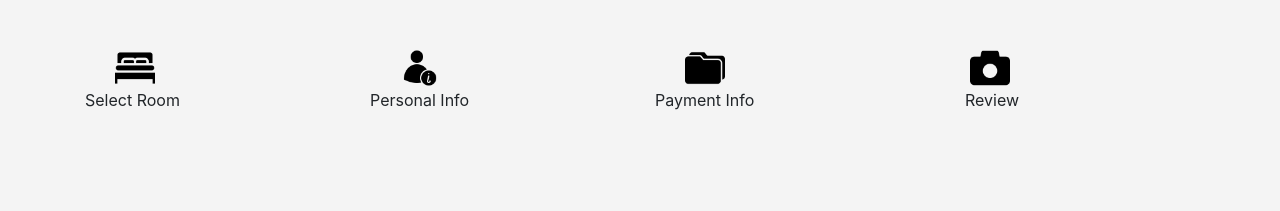
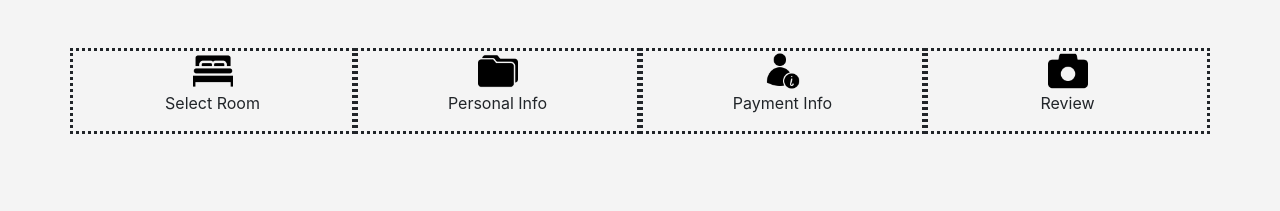
Before and after one commit to mightyFZeus/booking, a plain HTML site: page index.html in a window 1280 px wide. Shown: the part 202-413 px from the top of the page. Drawn offline with nearby package versions, Linux system fonts and the light colour scheme; a script that the page names is missing.

Commit message:
Update index.html

```diff
--- a/index.html
+++ b/index.html
@@ -36,25 +36,25 @@
 				</div>
 			</nav>
 
-			<div class="container" >
+			<div class="container">
 				<div class="row">
-					<div class="col-md-3 #icon_row">
-						<img class="icon" src="images/bed.png"></img><br>
-						<span class="icon_text"> Select Room</span>
+					<div class="col-md-3 " style="text-align: center; border-style: dotted;">
+						<img src="images/bed.png"  style="height: 40px;">
+						<p>Select Room</p>
 					</div>
-					<div class="col-md-3 #icon_row">
-						<img class="icon" src="images/user.png"></img><br>
-						<span class="icon_text">Personal Info</span>
+					<div class="col-md-3 "  style="text-align: center; border-style: dotted;">
+						<img src="images/folder.png" style="height: 40px;">
+						<p>Personal Info</p>
 					</div>
-					<div class="col-md-3">
-						<img class="icon " src="images/folder.png"></img><br>
-						<span class="icon_text">Payment Info</span>
+					<div class="col-md-3  " style="text-align: center; border-style: dotted;">
+						<img src="images/user.png"  style="height: 40px;">
+						<p>Payment Info</p>
 					</div>
-					<div class="col-md-3">
-						<img class="icon" src="images/photo-camera.png"></img><br>
-						<span class="icon_text" style="margin-left: 25px;">Review</span>
+					<div class="col-md-3 " style="text-align: center; border-style: dotted;">
+						<img src="images/photo-camera.png"  style="height: 40px;">
+						<p>Review</p>
 					</div>
-
+				</div>
 			</div>
 
 
```
